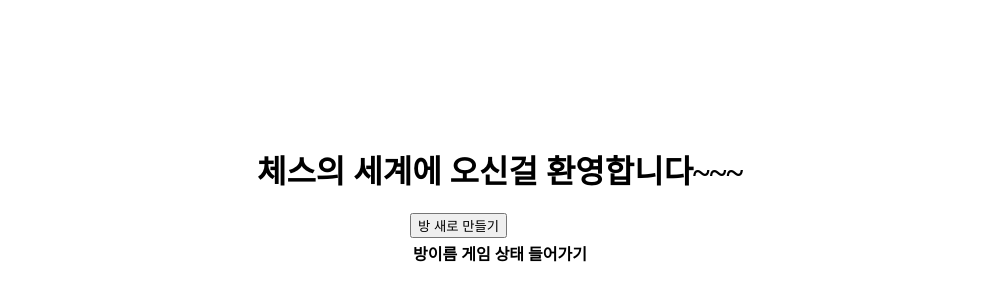
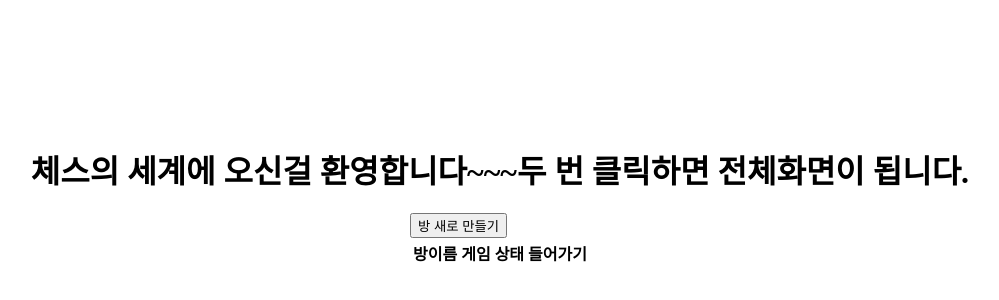
Before and after one commit to myrlagksruf/chess, a website with bundled scripts: page view/index.html in a window 1280 px wide. Shown: the part 204-504 px from the top of the page, without its empty margins (140-1139 px from the left). Built offline with nearby package versions, Linux system fonts and the light colour scheme; no server answers.

Commit message:
오른쪽 클릭시 전체화면 기능 삭제

```diff
--- a/src/public/js/main.ts
+++ b/src/public/js/main.ts
@@ -207,6 +207,4 @@ const fulltoggle = e => {
     document.body.classList.toggle('full');
 };
 
-window.addEventListener('contextmenu', fulltoggle);
-
 window.addEventListener('dblclick', fulltoggle);
--- a/view/index.html
+++ b/view/index.html
@@ -129,7 +129,7 @@
         <button id="out">방에서 나가기</button>
     </div>
     <div id="log"></div>
-    <h1><span>체스의 세계에 오신걸 환영합니다~~~</span><span></span></h1>
+    <h1><span>체스의 세계에 오신걸 환영합니다~~~</span><span>두 번 클릭하면 전체화면이 됩니다.</span></h1>
     <audio id="tac" src="./img/tac.mp3"></audio>
     <audio id="coin" src="./img/coin.mp3"></audio>
     <script src="/node_modules/socket.io/client-dist/socket.io.min.js"></script>
```
